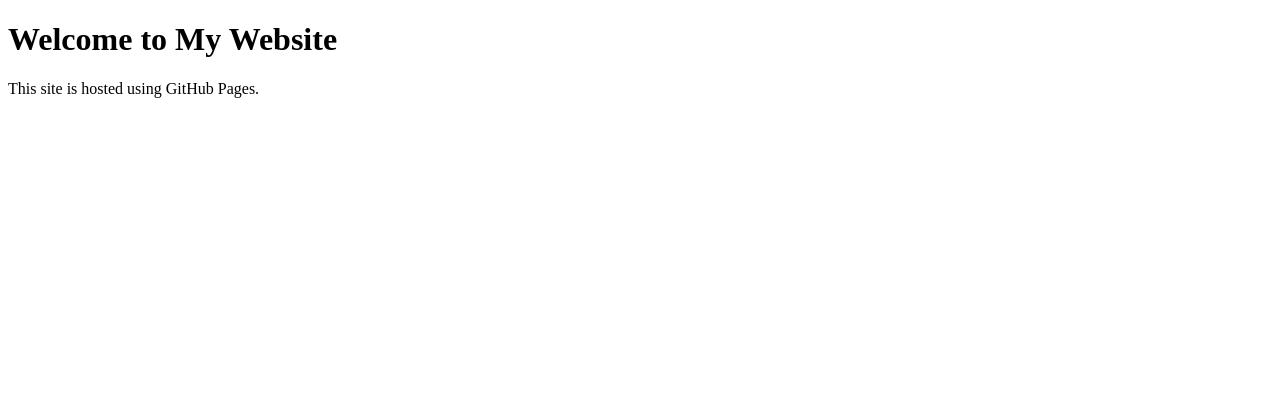
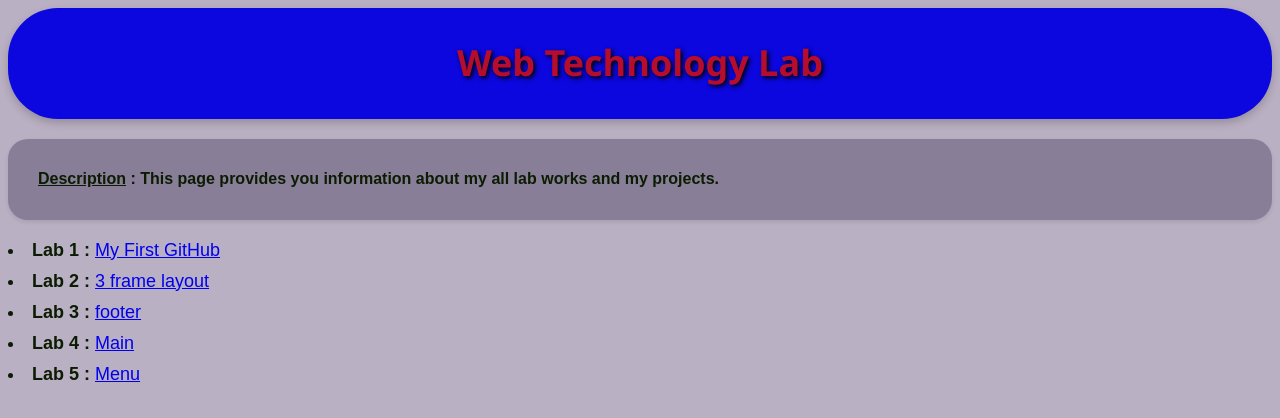
Before and after one commit to parmanandy12/HTML-GIT, a plain HTML site: page index.html in a window 1280 px wide. Drawn offline with Linux system fonts and the light colour scheme.

Commit message:
labsheet

```diff
--- a/index.html
+++ b/index.html
@@ -1,10 +1,55 @@
 <!DOCTYPE html>
-<html>
+<html lang="en">
 <head>
-<title>My GitHub Page</title>
+    <title> WEB TECHNOLOGY </title>
 </head>
+
+<style>
+    body {
+        background-color: rgb(186, 176, 195);
+    }
+    h1 {
+        font-family: 'Segoe UI', Tahoma, Geneva, Verdana, sans-serif;
+        font-size: 36px;
+        margin-top: 20px;
+        text-shadow: 2px 2px 4px #000000;
+         text-align: center;
+         color: rgb(183, 13, 44);
+    }
+    li {
+        font-size: 18px;
+        margin: 10px 0;
+        color: rgb(12, 28, 3);
+        font-family: Arial, sans-serif;
+    }
+    .lab {
+        background-color: rgb(11, 7, 222);
+        padding: 10px 2px 8px 2px;
+        border-radius: 50px;
+        box-shadow: 0 4px 8px rgba(0, 0, 0, 0.2);
+        margin-bottom: 20px;
+
+    }
+    h4 {
+        margin-left: 20px;
+        color: rgb(12, 28, 3);
+         font-family: Arial, sans-serif;
+    }
+    .description {
+        background-color: rgb(136, 126, 151);
+        padding: 10px;
+        border-radius: 20px;
+        box-shadow: 0 2px 4px rgba(0, 0, 0, 0.1);
+        margin-bottom: 20px;
+    }
+</style>
 <body>
-<h1>Welcome to My Website</h1>
-<p>This site is hosted using GitHub Pages.</p>
+    <div class="lab"><h1> Web Technology Lab   </h1></div>
+    <div class="description"><h4><u><b>Description</b></u> : This page provides you information about my all lab works and my projects. </h4></div>
+    <li><b>Lab 1 :</b>  <a href="github.html"> My First GitHub </a> </li>
+    <li><b>Lab 2 :</b> <a href="frame.html"> 3 frame layout  </a> </li>
+    <li><b>Lab 3 :</b> <a href="footer.html"> footer</a> </li>
+    <li><b>Lab 4 :</b> <a href="main.html">Main</a> </li>
+    <li><b>Lab 5 :</b> <a href="menu.html"> Menu </a> </li>
 </body>
 </html>
```
Also changed, not shown: github.html (added, +10 -0 lines).
